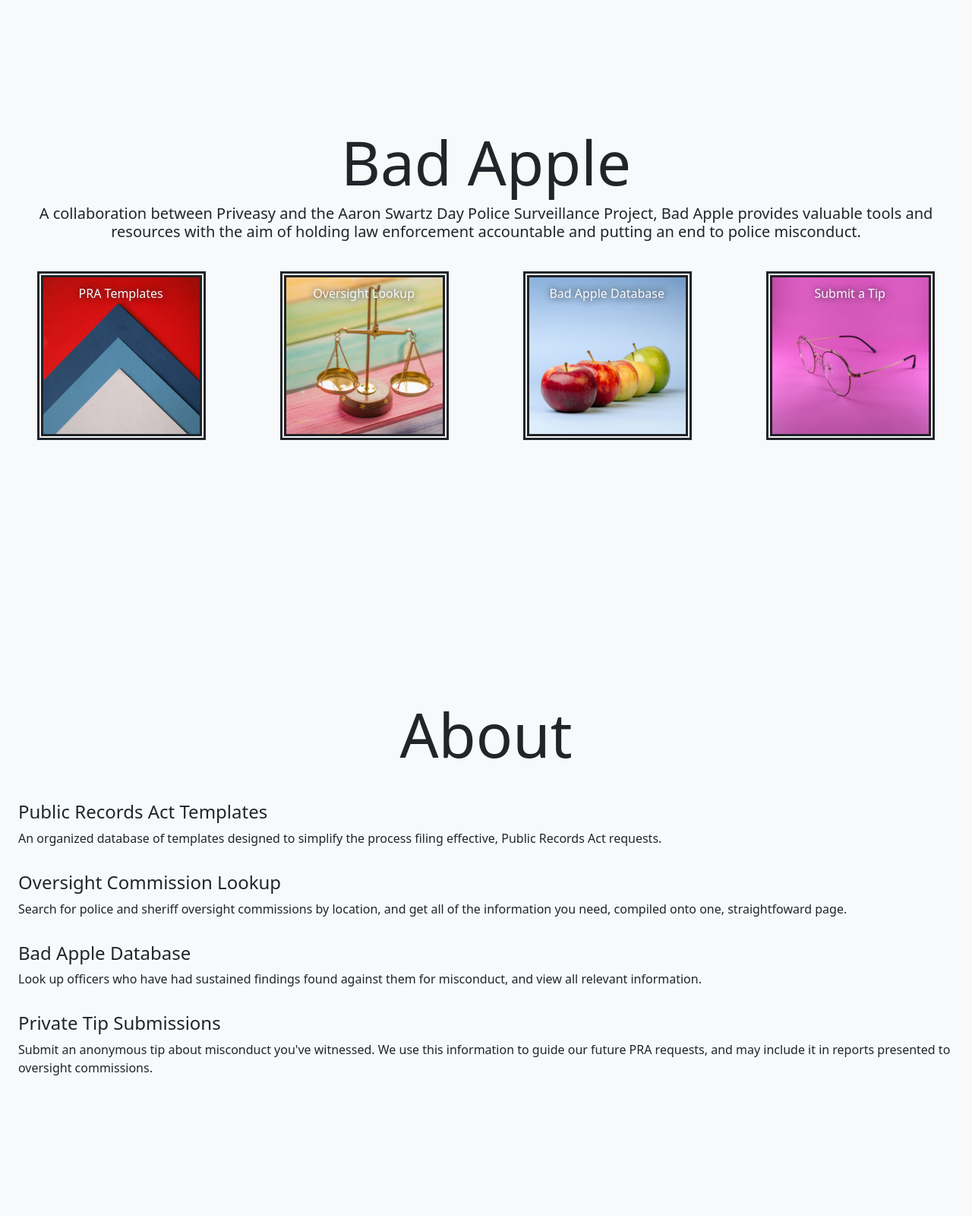
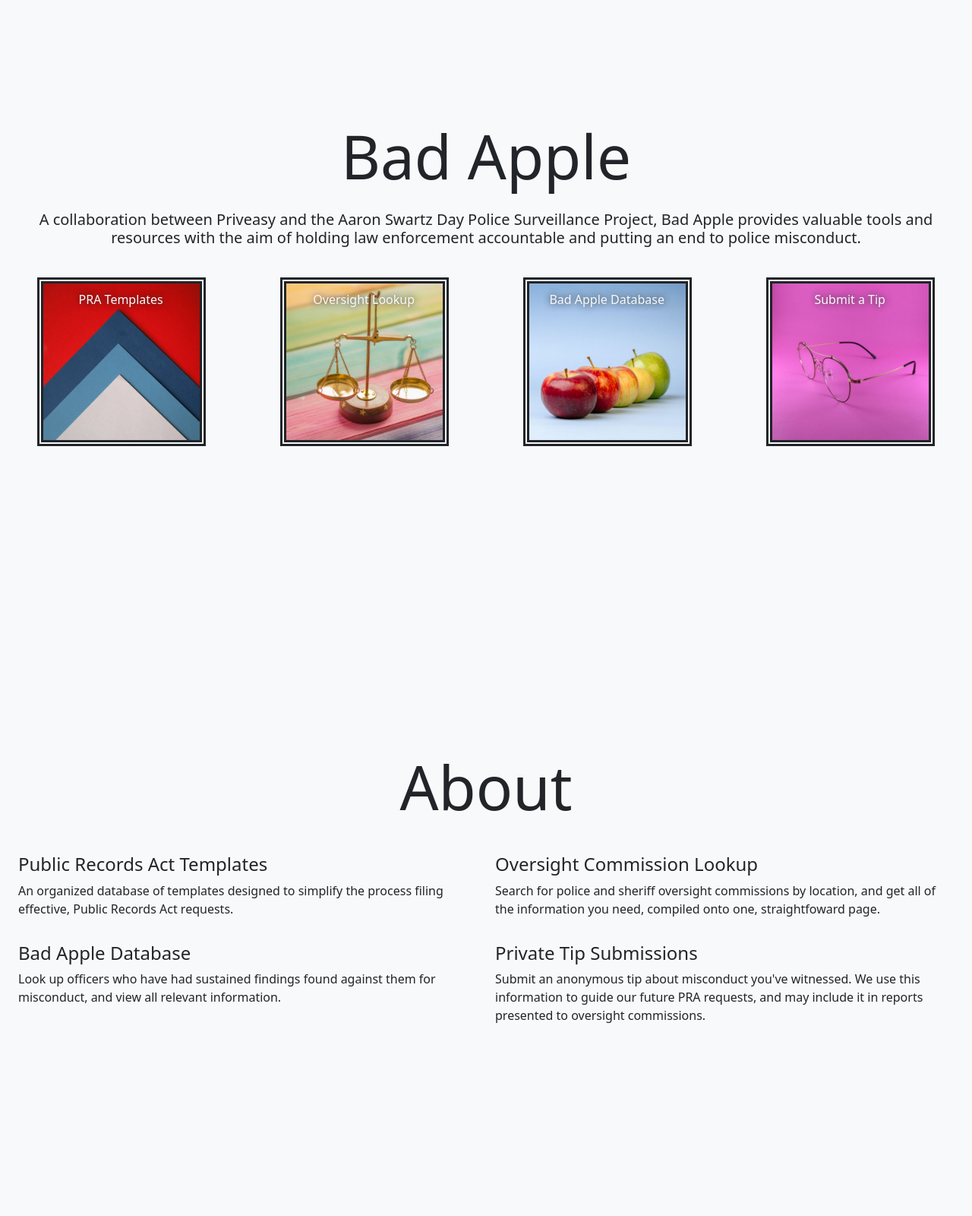
Before and after one commit to P5vc/bad-apple-backend, a Django app: page / in a window 1280 px wide. Shown: the part 106-1706 px from the top of the page at 76% size. Run offline with Django 3.2, Linux system fonts and the light colour scheme; parts of the project's set-up code (start-up, migrations or seed data) failed here and were passed over; some libraries are stand-ins or nearby versions.

Commit message:
Updated home page style

```diff
--- a/BadApple/mainSite/templates/base.html
+++ b/BadApple/mainSite/templates/base.html
@@ -16,7 +16,7 @@
         {% block customCSS %}
         {% endblock %}
     </head>
-    <body>
+    <body class="{% block bodyClasses %}bg-light{% endblock %}">
         <nav class="bg-dark justify-con justify-content-center navbar">
             <div class="container d-flex flex-wrap justify-content-center text-dark">
                 <div class="min-vw-100 row w-100">
--- a/BadApple/mainSite/templates/commission.html
+++ b/BadApple/mainSite/templates/commission.html
@@ -13,6 +13,9 @@
 
 
 {% block pageTwoActive %}{% endblock %}
+
+
+{% block bodyClasses %}bg-dark{% endblock %}
 
 
 {% block content %}
--- a/BadApple/mainSite/templates/home.html
+++ b/BadApple/mainSite/templates/home.html
@@ -8,10 +8,10 @@
 
 
 {% block content %}
-        <div class="align-content-center align-items-center bg-light container d-flex flex-wrap h-100 justify-content-center min-vh-100 min-vw-100 pb-5 text-dark w-100">
+        <div class="align-content-center align-items-center container d-flex flex-wrap h-100 justify-content-center min-vh-100 min-vw-100 pb-5 text-dark w-100">
             <div class="justify-content-center mb-4 min-vw-100 row text-center w-100">
                 <div class="col-12">
-                    <h1 class="display-1">Bad Apple</h1>
+                    <h1 class="display-1 mb-4">Bad Apple</h1>
                 </div>
                 <div class="col-12">
                     <h6 class="lead">A collaboration between <a href="https://Priveasy.org" class="linkHover text-decoration-none">Priveasy</a> and the <a href="https://www.aaronswartzday.org/psp/" class="linkHover text-decoration-none">Aaron Swartz Day Police Surveillance Project</a>, Bad Apple provides valuable tools and resources with the aim of holding law enforcement accountable and putting an end to police misconduct.</h6>
@@ -43,28 +43,20 @@
                 </div>
             </div>
             <div class="justify-content-center mt-3 row w-100">
-                <div class="col-12 mt-3">
+                <div class="col-12 col-lg-6 mt-3">
                     <h4><a href="{% url 'pra' %}" class="linkHover text-decoration-none">Public Records Act Templates</a></h4>
-                </div>
-                <div class="col-12">
                     <p>An organized database of templates designed to simplify the process filing effective, Public Records Act requests.</p>
                 </div>
-                <div class="col-12 mt-3">
+                <div class="col-12 col-lg-6 mt-3">
                     <h4><a href="{% url 'oversight' %}" class="linkHover text-decoration-none">Oversight Commission Lookup</a></h4>
-                </div>
-                <div class="col-12">
                     <p>Search for police and sheriff oversight commissions by location, and get all of the information you need, compiled onto one, straightfoward page.</p>
                 </div>
-                <div class="col-12 mt-3">
+                <div class="col-12 col-lg-6 mt-3">
                     <h4><a href="{% url 'home' %}" class="linkHover text-decoration-none">Bad Apple Database</a></h4>
-                </div>
-                <div class="col-12">
                     <p>Look up officers who have had sustained findings found against them for misconduct, and view all relevant information.</p>
                 </div>
-                <div class="col-12 mt-3">
+                <div class="col-12 col-lg-6 mt-3">
                     <h4><a href="{% url 'home' %}" class="linkHover text-decoration-none">Private Tip Submissions</a></h4>
-                </div>
-                <div class="col-12">
                     <p>Submit an anonymous tip about misconduct you've witnessed. We use this information to guide our future PRA requests, and may include it in reports presented to oversight commissions.</p>
                 </div>
             </div>
```
